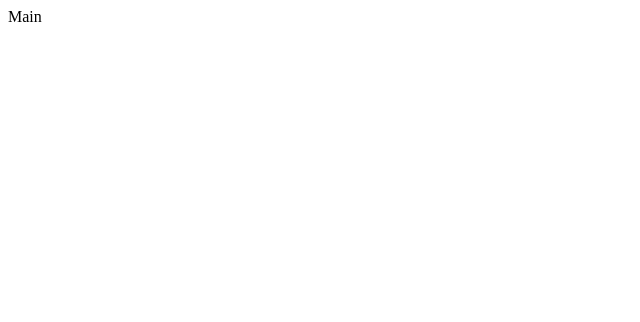
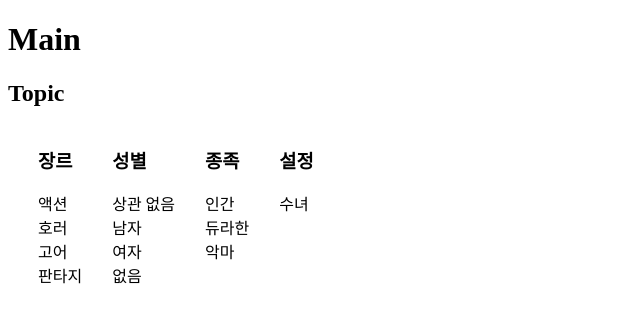
Before and after one commit to zero3062/draw_topic, a React (Create React App) app: page / in a window 1280 px wide. Shown: the top 322 px of the page, without its empty margins (0-640 px from the left). Built offline with nearby package versions, Linux system fonts and the light colour scheme.

Commit message:
list setting#!

```diff
--- a/src/App.tsx
+++ b/src/App.tsx
@@ -1,12 +1,13 @@
 import React from 'react';
 import { BrowserRouter as Router, Route, Switch } from 'react-router-dom';
-import Main from './component/mainPage';
+
+import MainPage from './component/mainPage';
 
 function App() {
   return (
     <Router>
       <Switch>
-        <Route exact path="/" component={Main} />
+        <Route exact path="/" component={MainPage} />
       </Switch>
     </Router>
   );
--- a/src/component/mainPage.tsx
+++ b/src/component/mainPage.tsx
@@ -1,7 +1,70 @@
-import React from 'react';
+import React, { useState } from 'react';
+import '../style/mainPage.scss';
 
-function App() {
-  return <div>Main</div>;
+function mainPage() {
+  const [topic, setTopic] = useState([
+    {
+      id: 1,
+      selectType: 'genre',
+      header: '장르',
+      list: ['액션', '호러', '고어', '판타지'],
+    },
+    {
+      id: 2,
+      selectType: 'gender',
+      header: '성별',
+      list: ['상관 없음', '남자', '여자', '없음'],
+    },
+    {
+      id: 3,
+      selectType: 'tribe',
+      header: '종족',
+      list: ['인간', '듀라한', '악마'],
+    },
+    {
+      id: 4,
+      selectType: 'option',
+      header: '설정',
+      list: ['수녀'],
+    },
+  ]);
+  const [select, setSelect] = useState([
+    {
+      id: 1,
+      genre: [],
+    },
+    {
+      id: 2,
+      gender: [],
+    },
+    {
+      id: 3,
+      tribe: [],
+    },
+    {
+      id: 4,
+      option: [],
+    },
+  ]);
+  const handleTopicSelect = (topciIndex: number, index: number) => {
+    console.log(index);
+  };
+  return (
+    <div>
+      <h1>Main</h1>
+      <h2>Topic</h2>
+      <div className="topic">
+        {topic.map((topicList, topicIndex) => (
+          <li key={topicList.header} className="topic_li">
+            <h3>{topicList.header}</h3>
+            {topicList.list.map((list, index) => (
+              <li key={String(index)}>{list}</li>
+            ))}
+          </li>
+        ))}
+      </div>
+    </div>
+  );
 }
 
-export default App;
+export default mainPage;
--- /dev/null
+++ b/src/style/mainPage.scss
@@ -0,0 +1,5 @@
+.topic_li {
+    float: left;
+    margin-left: 30px;
+    list-style: none;
+}
```
